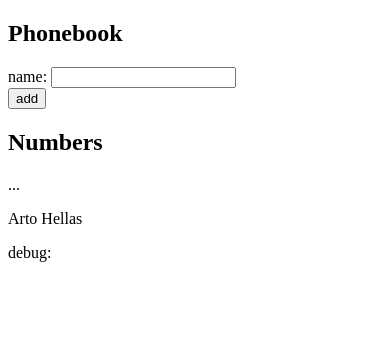
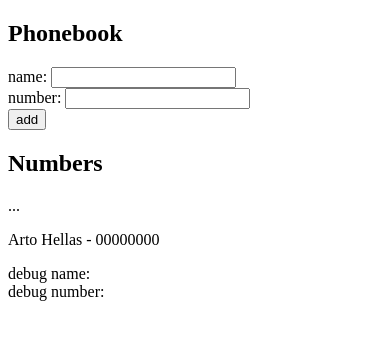
Before and after one commit to migueljpi/fullstack-open, a React (Vite) app in the folder part2/phonebook/: page / in a window 390 px wide. Shown: the top 340 px of the page. Built offline with nearby package versions, Linux system fonts and the light colour scheme.

Commit message:
2.8: The Phonebook Step 3

```diff
--- a/part2/phonebook/src/App.jsx
+++ b/part2/phonebook/src/App.jsx
@@ -2,20 +2,31 @@ import { useState } from 'react'
 
 const App = () => {
   const [persons, setPersons] = useState([
-    { name: 'Arto Hellas' }
+    { name: 'Arto Hellas', number: '00000000'}
   ])
   const [newName, setNewName] = useState('')
+  const [newNumber, setNewNumber] = useState('')
 
   const addEntry = (event) => {
     event.preventDefault()
     if (persons.some(person => person.name === newName)) {
       alert(`${newName} is already added to phonebook`)
+      setNewName('')
+      setNewNumber('')
       return
     }
-    const nameObject = { name: newName }
-    setPersons(persons.concat(nameObject))
+    else if (persons.some(person => person.number === newNumber)) {
+      alert(`${newNumber} is already added to phonebook`)
+      setNewName('')
+      setNewNumber('')
+      return
+    }
+    const newObject = { name: newName, number: newNumber }
+    setPersons(persons.concat(newObject))
     setNewName('')
+    setNewNumber('')
   }
+
 
   return (
     <div>
@@ -24,6 +35,7 @@ const App = () => {
         <div>
           name: <input value={newName} onChange={(event) => setNewName(event.target.value)} />
         </div>
+        <div>number: <input value={newNumber} onChange={(event) => setNewNumber(event.target.value)} /></div>
         <div>
           <button type="submit">add</button>
         </div>
@@ -32,10 +44,11 @@ const App = () => {
       ...
       {persons.map(person =>
         <p key={person.name}>
-          {person.name}
+          {person.name} - {person.number}
         </p>
       )}
-      <div>debug: {newName}</div>
+      <div>debug name: {newName}</div>
+      <div>debug number: {newNumber}</div>
     </div>
   )
 }
```
